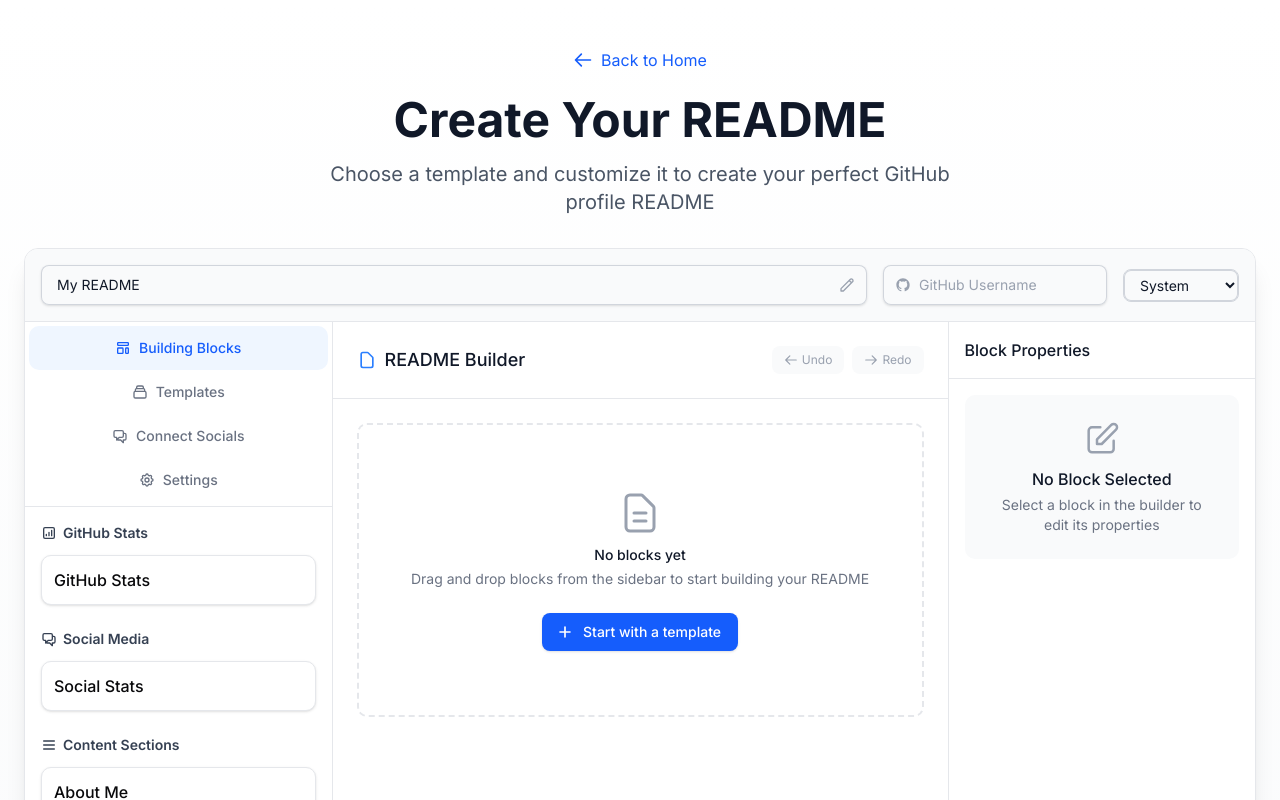
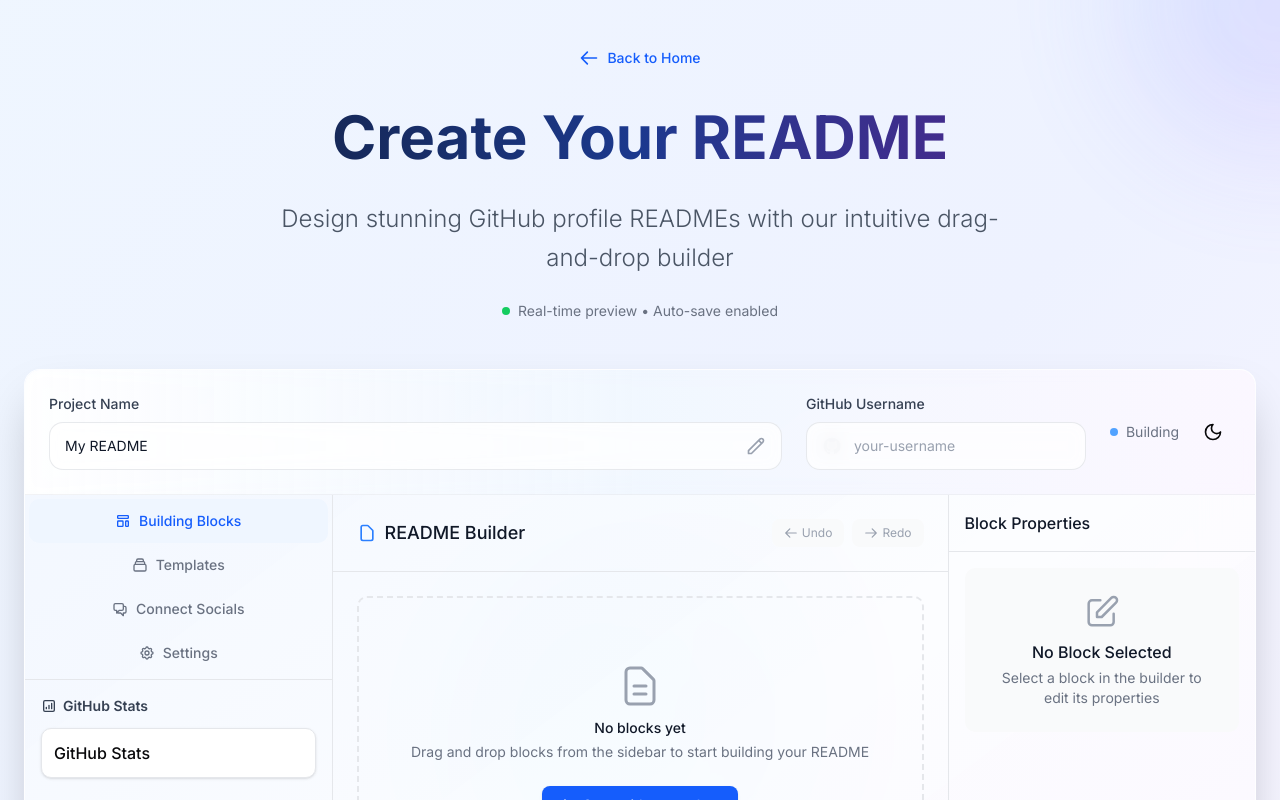
Before and after one commit to HarshitKumar9030/github_readme, a Next.js app: page /create in a window 1280 px wide. Shown: the top 800 px of the page. Built offline with nearby package versions, Linux system fonts and the light colour scheme.

Commit message:
feat: Revamp HeaderBar and CreatePage with enhanced styling, improved input fields, and dynamic background effects for better user experience

```diff
--- a/src/app/create/components/HeaderBar.tsx
+++ b/src/app/create/components/HeaderBar.tsx
@@ -17,43 +17,79 @@
   setUsername
 }) => {
   return (
-    <div className="bg-gray-50 dark:bg-gray-800/60 border-b border-gray-200 dark:border-gray-700 p-4">
-      <div className="flex flex-col sm:flex-row items-start sm:items-center justify-between gap-4">
+    <div className="bg-gradient-to-r from-white/95 via-blue-50/80 to-purple-50/80 dark:from-gray-800/95 dark:via-blue-900/20 dark:to-purple-900/20 backdrop-blur-sm border-b border-gradient border-gray-200/50 dark:border-gray-700/50 p-6">
+      <div className="flex flex-col lg:flex-row items-start lg:items-center justify-between gap-6">
+        {/* Project Info Section */}
+        <div className="flex-1 min-w-0 space-y-4 lg:space-y-0 lg:flex lg:items-center lg:gap-6">
+          {/* Project Name Input */}
           <div className="flex-1 min-w-0">
-          <div className="relative rounded-md shadow-sm">
+            <label className="block text-sm font-medium text-gray-700 dark:text-gray-300 mb-2">
+              Project Name
+            </label>
+            <div className="relative group">
               <input
                 type="text"
-              className="block w-full rounded-md border-0 py-2 pl-4 pr-10 text-gray-900 dark:text-white ring-1 ring-inset ring-gray-300 dark:ring-gray-700 placeholder:text-gray-400 focus:ring-2 focus:ring-inset focus:ring-blue-500 dark:bg-gray-700 sm:text-sm sm:leading-6"
-              placeholder="Project Name"
+                className="block w-full rounded-xl border-0 py-3 pl-4 pr-12 text-gray-900 dark:text-white bg-white/80 dark:bg-gray-700/80 ring-1 ring-inset ring-gray-300/50 dark:ring-gray-600/50 placeholder:text-gray-400 focus:ring-2 focus:ring-inset focus:ring-blue-500 dark:focus:ring-blue-400 transition-all duration-300 group-hover:shadow-md focus:shadow-lg backdrop-blur-sm sm:text-sm sm:leading-6"
+                placeholder="My Awesome Project"
                 value={projectName}
                 onChange={(e) => setProjectName(e.target.value)}
               />
-            <div className="pointer-events-none absolute inset-y-0 right-0 flex items-center pr-3">
-              <svg className="h-4 w-4 text-gray-400" fill="none" stroke="currentColor" viewBox="0 0 24 24">
+              <div className="pointer-events-none absolute inset-y-0 right-0 flex items-center pr-4">
+                <svg className="h-5 w-5 text-gray-400 group-hover:text-blue-500 transition-colors duration-300" fill="none" stroke="currentColor" viewBox="0 0 24 24">
                   <path strokeLinecap="round" strokeLinejoin="round" strokeWidth={2} d="M15.232 5.232l3.536 3.536m-2.036-5.036a2.5 2.5 0 113.536 3.536L6.5 21.036H3v-3.572L16.732 3.732z" />
                 </svg>
               </div>
             </div>
           </div>
 
-        <div className="relative rounded-md shadow-sm w-full sm:w-auto">
-          <div className="absolute inset-y-0 left-0 pl-3 flex items-center pointer-events-none">
-            <svg className="h-4 w-4 text-gray-400" fill="currentColor" viewBox="0 0 24 24">
+          {/* GitHub Username Input */}
+          <div className="w-full lg:w-auto lg:min-w-[280px]">
+            <label className="block text-sm font-medium text-gray-700 dark:text-gray-300 mb-2">
+              GitHub Username
+            </label>
+            <div className="relative group">
+              <div className="absolute inset-y-0 left-0 pl-4 flex items-center pointer-events-none">
+                <svg className="h-5 w-5 text-gray-400 group-hover:text-blue-500 transition-colors duration-300" fill="currentColor" viewBox="0 0 24 24">
                   <path fillRule="evenodd" d="M12 2C6.477 2 2 6.484 2 12.017c0 4.425 2.865 8.18 6.839 9.504.5.092.682-.217.682-.483 0-.237-.008-.868-.013-1.703-2.782.605-3.369-1.343-3.369-1.343-.454-1.158-1.11-1.466-1.11-1.466-.908-.62.069-.608.069-.608 1.003.07 1.531 1.032 1.531 1.032.892 1.53 2.341 1.088 2.91.832.092-.647.35-1.088.636-1.338-2.22-.253-4.555-1.113-4.555-4.951 0-1.093.39-1.988 1.029-2.688-.103-.253-.446-1.272.098-2.65 0 0 .84-.27 2.75 1.026A9.564 9.564 0 0112 6.844c.85.004 1.705.115 2.504.337 1.909-1.296 2.747-1.027 2.747-1.027.546 1.379.202 2.398.1 2.651.64.7 1.028 1.595 1.028 2.688 0 3.848-2.339 4.695-4.566 4.943.359.309.678.92.678 1.855 0 1.338-.012 2.419-.012 2.747 0 .268.18.58.688.482A10.019 10.019 0 0022 12.017C22 6.484 17.522 2 12 2z" clipRule="evenodd" />
                 </svg>
               </div>
               <input
                 id="github-username"
                 type="text"
-            className="w-full sm:w-56 pl-9 pr-3 py-2 border-0 rounded-md text-gray-900 dark:text-white ring-1 ring-inset ring-gray-300 dark:ring-gray-700 placeholder:text-gray-400 focus:ring-2 focus:ring-inset focus:ring-blue-500 dark:bg-gray-700 sm:text-sm sm:leading-6"
-            placeholder="GitHub Username"
+                className="w-full pl-12 pr-4 py-3 border-0 rounded-xl text-gray-900 dark:text-white bg-white/80 dark:bg-gray-700/80 ring-1 ring-inset ring-gray-300/50 dark:ring-gray-600/50 placeholder:text-gray-400 focus:ring-2 focus:ring-inset focus:ring-blue-500 dark:focus:ring-blue-400 transition-all duration-300 group-hover:shadow-md focus:shadow-lg backdrop-blur-sm sm:text-sm sm:leading-6"
+                placeholder="your-username"
                 value={username}
                 onChange={(e) => setUsername(e.target.value)}
               />
+              {username && (
+                <div className="absolute inset-y-0 right-0 flex items-center pr-4">
+                  <div className="w-2 h-2 bg-green-400 rounded-full animate-pulse"></div>
+                </div>
+              )}
+            </div>
+          </div>
         </div>
 
-        <div className="flex items-center space-x-2">
-          <ThemeToggle variant="select" className="ring-1 ring-inset ring-gray-300 dark:ring-gray-700 dark:bg-gray-700 text-gray-900 dark:text-white" />
+        {/* Actions Section */}
+        <div className="flex items-center gap-4">
+          {/* Stats Display */}
+          <div className="hidden lg:flex items-center gap-4 text-sm text-gray-500 dark:text-gray-400">
+            <div className="flex items-center gap-2">
+              <div className="w-2 h-2 bg-blue-400 rounded-full"></div>
+              <span>Building</span>
+            </div>
+            {username && (
+              <div className="flex items-center gap-2">
+                <div className="w-2 h-2 bg-green-400 rounded-full animate-pulse"></div>
+                <span>GitHub Connected</span>
+              </div>
+            )}
+          </div>
+
+          {/* Theme Toggle */}
+          <div className="flex items-center">
+            <ThemeToggle />
+          </div>
         </div>
       </div>
     </div>
--- a/src/app/create/page.tsx
+++ b/src/app/create/page.tsx
@@ -830,22 +830,28 @@
     };    document.addEventListener("keydown", handleKeyDown);
     return () => document.removeEventListener("keydown", handleKeyDown);
   }, [showPreview, saveProject, handleUndo, handleRedo]);
+  return (
+    <div className="min-h-screen bg-gradient-to-br from-blue-50 via-indigo-50 to-purple-50 dark:from-gray-900 dark:via-blue-900/20 dark:to-purple-900/20 relative overflow-hidden">
+      {/* Animated background elements */}
+      <div className="absolute inset-0 overflow-hidden pointer-events-none">
+        <div className="absolute -top-40 -right-40 w-80 h-80 bg-gradient-to-br from-blue-400/20 to-purple-400/20 rounded-full blur-3xl animate-pulse"></div>
+        <div className="absolute -bottom-40 -left-40 w-80 h-80 bg-gradient-to-tr from-indigo-400/20 to-pink-400/20 rounded-full blur-3xl animate-pulse" style={{animationDelay: '2s'}}></div>
+        <div className="absolute top-1/2 left-1/2 transform -translate-x-1/2 -translate-y-1/2 w-96 h-96 bg-gradient-to-r from-cyan-400/10 to-blue-400/10 rounded-full blur-3xl animate-pulse" style={{animationDelay: '4s'}}></div>
+      </div>
 
-  return (
-    <div className="min-h-screen bg-gradient-to-b from-white to-gray-50 dark:from-gray-900 dark:to-black">
       {/* Mobile warning popup */}
       {showMobileWarning && (
         <MobileWarning onDismiss={() => setShowMobileWarning(false)} />
       )}
 
-      <div className="max-w-8xl mx-auto px-4 sm:px-6 py-12">
-        <div className="mb-8 text-center">
+      <div className="relative z-10 max-w-8xl mx-auto px-4 sm:px-6 py-8 lg:py-12">
+        <div className="mb-8 lg:mb-12 text-center">
           <Link
             href="/"
-            className="inline-flex items-center text-blue-600 dark:text-blue-400 hover:text-blue-800 dark:hover:text-blue-300 mb-6"
+            className="inline-flex items-center text-blue-600 dark:text-blue-400 hover:text-blue-700 dark:hover:text-blue-300 mb-6 lg:mb-8 group transition-all duration-300 text-sm font-medium"
           >
             <svg
-              className="w-5 h-5 mr-2"
+              className="w-5 h-5 mr-2 transition-transform duration-300 group-hover:-translate-x-1"
               fill="none"
               stroke="currentColor"
               viewBox="0 0 24 24"
@@ -860,16 +866,26 @@
             </svg>
             Back to Home
           </Link>
-          <h1 className="text-4xl md:text-5xl font-bold mb-4 text-gray-900 dark:text-white">
+          <h1 className="text-4xl md:text-5xl lg:text-6xl font-bold mb-4 lg:mb-6 bg-gradient-to-r from-gray-900 via-blue-900 to-purple-900 dark:from-white dark:via-blue-100 dark:to-purple-100 bg-clip-text text-transparent leading-tight">
             Create Your README
           </h1>
-          <p className="text-xl text-gray-600 dark:text-gray-300 max-w-2xl mx-auto">
-            Choose a template and customize it to create your perfect GitHub
-            profile README
+          <p className="text-lg md:text-xl lg:text-2xl text-gray-600 dark:text-gray-300 max-w-3xl mx-auto leading-relaxed font-light">
+            Design stunning GitHub profile READMEs with our intuitive drag-and-drop builder
           </p>
+          <div className="mt-6 flex justify-center">
+            <div className="flex items-center space-x-2 text-sm text-gray-500 dark:text-gray-400">
+              <div className="w-2 h-2 bg-green-500 rounded-full animate-pulse"></div>
+              <span>Real-time preview • Auto-save enabled</span>
             </div>
-        {/* README Generator Builder Interface */}
-        <div className="bg-white dark:bg-gray-800 rounded-xl shadow-xl border border-gray-200 dark:border-gray-700 overflow-hidden">
+          </div>
+        </div>        {/* README Generator Builder Interface */}
+        <div className="relative">
+          {/* Glass container with enhanced styling */}
+          <div className="bg-white/80 dark:bg-gray-800/80 backdrop-blur-xl rounded-2xl shadow-2xl border border-white/20 dark:border-gray-700/50 overflow-hidden transition-all duration-500 hover:shadow-3xl">
+            {/* Subtle gradient overlay */}
+            <div className="absolute inset-0 bg-gradient-to-br from-blue-500/5 via-transparent to-purple-500/5 pointer-events-none"></div>
+
+            <div className="relative z-10">
               {/* Top Header Bar with Project Name and GitHub Username */}
               <HeaderBar
                 projectName={projectName}
@@ -878,7 +894,7 @@
                 setUsername={setUsername}
               />
 
-          <div className="grid grid-cols-1 lg:grid-cols-12 min-h-[700px]">
+              <div className="grid grid-cols-1 lg:grid-cols-12 min-h-[700px] lg:min-h-[800px]">
                 {/* Left sidebar with tabs */}
                 <BuilderSidebar
                   activeTab={activeTab}
@@ -942,6 +958,8 @@
                   setWidgetConfig={setWidgetConfig}
                   username={username}
                 />
+              </div>
+            </div>
           </div>
 
           {/* Footer Actions */}
```
Lines whose indentation alone changed are shown as unchanged.
